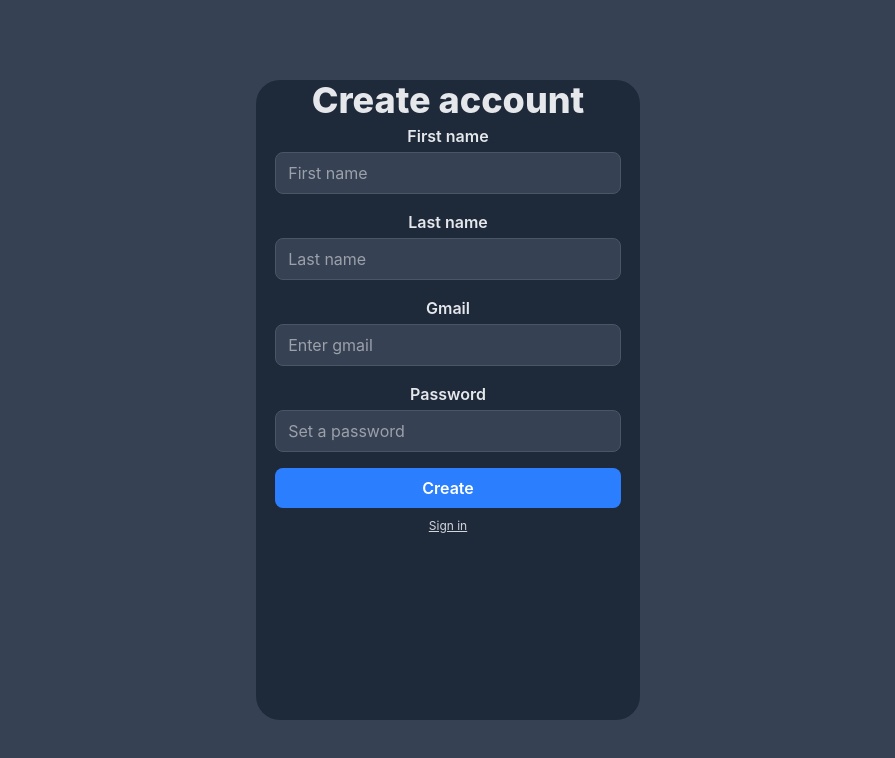
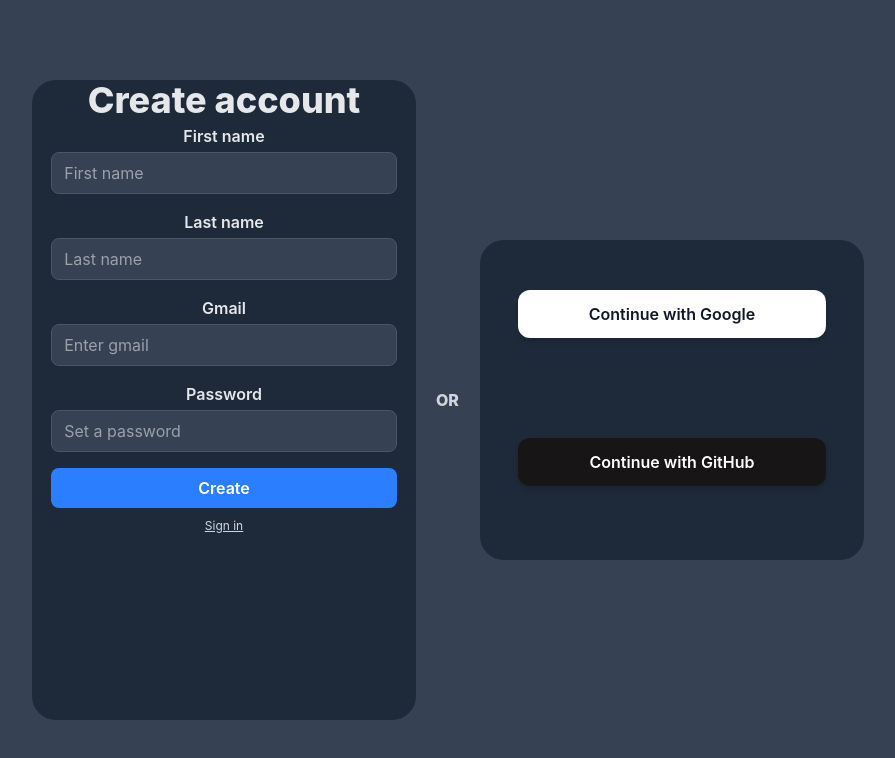
Before and after one commit to Syedikram12345/Talk-Flow, a React (Vite) app in the folder chat-client/: page /signup in a window 1280 px wide. Shown: the top 758 px of the page, without its empty margins (192-1087 px from the left). Built offline with nearby package versions, Linux system fonts and the light colour scheme.

Commit message:
made OAuthUi responsive

```diff
--- a/chat-client/src/components/EditChatPage.jsx
+++ b/chat-client/src/components/EditChatPage.jsx
@@ -15,9 +15,9 @@ function EditChatPage({ open, setOpen }) {
       <DialogContent className="sm:max-w-sm bg-gray-800 text-gray-100 border border-gray-700">
         <DialogHeader>
           <DialogTitle>Edit chat name</DialogTitle>
-          <DialogDescription>
+          {/* <DialogDescription>
             Make changes to the chat here. Click save when you're done.
-          </DialogDescription>
+          </DialogDescription> */}
         </DialogHeader>
 
         <form className="space-y-4">
--- /dev/null
+++ b/chat-client/src/components/auth/OAuthUi.jsx
@@ -0,0 +1,52 @@
+import React from "react";
+
+export default function OAuthUi({ isMobileView }) {
+  return (
+    <div
+      className={`bg-gray-800 w-[90%] h-[80%] sm:h-[40%] sm:w-[30%] rounded-3xl flex flex-col pb-6 ml-6 ${isMobileView ? "hidden" : "block"}`}
+    >
+      <div className="h-[50%] w-full  flex items-center justify-center">
+        <button
+          className="
+    w-[80%]
+    py-3
+    rounded-xl
+    bg-white
+    text-gray-900
+    font-semibold
+    text-sm
+    sm:text-base
+    shadow-md
+    hover:scale-[1.02]
+    hover:bg-gray-100
+    transition-all
+    duration-200
+  "
+        >
+          Continue with Google
+        </button>
+      </div>
+      <div className="h-[50%] w-full flex items-center justify-center">
+        <button
+          className="
+    w-[80%]
+    py-3
+    rounded-xl
+    bg-[#171515]
+    text-white
+    font-semibold
+    text-sm
+    sm:text-base
+    shadow-md
+    hover:scale-[1.02]
+    hover:bg-black
+    transition-all
+    duration-200
+  "
+        >
+          Continue with GitHub
+        </button>
+      </div>
+    </div>
+  );
+}
--- a/chat-client/src/components/auth/SignIn.jsx
+++ b/chat-client/src/components/auth/SignIn.jsx
@@ -2,10 +2,21 @@ import React from "react";
 import { Link, useNavigate } from "react-router-dom";
 import { toast, Toaster } from "sonner";
 import axios from "axios";
+import OAuthUi from "./OAuthUi";
 
 function SignIn() {
   const [email, setEmail] = React.useState("");
   const [password, setPassword] = React.useState("");
+  const [isMobileView, setIsMobileView] = React.useState(
+    window.innerWidth < 768,
+  );
+  React.useEffect(() => {
+    const check = () => setIsMobileView(window.innerWidth < 768);
+    check();
+    window.addEventListener("resize", check);
+    return () => window.removeEventListener("resize", check);
+  }, []);
+
   const navigate = useNavigate();
   async function handleLogin(e) {
     e.preventDefault();
@@ -67,6 +78,18 @@ function SignIn() {
           </div>
         </form>
       </div>
+      {isMobileView ? null : (
+        <div className="w-5 ml-5  h-screen flex items-center">
+          <p
+            className={`font-extrabold text-gray-300 cursor-pointer ${
+              isMobileView ? "hidden" : "block"
+            }`}
+          >
+            OR
+          </p>
+        </div>
+      )}
+      <OAuthUi isMobileView={isMobileView} />
       <Toaster position="top-right" />
     </div>
   );
--- a/chat-client/src/components/auth/SignUp.jsx
+++ b/chat-client/src/components/auth/SignUp.jsx
@@ -2,17 +2,28 @@ import React from "react";
 import { Link, useNavigate } from "react-router-dom";
 import { toast, Toaster } from "sonner";
 import axios from "axios";
+import OAuthUi from "./OAuthUi";
 
 function SignUp() {
   const [email, setEmail] = React.useState("");
   const [password, setPassword] = React.useState("");
   const [firstName, setFirstName] = React.useState("");
   const [lastName, setLastName] = React.useState("");
+  const [isMobileView, setIsMobileView] = React.useState(
+    window.innerWidth < 768,
+  );
   const navigate = useNavigate();
+
+  React.useEffect(() => {
+    const check = () => setIsMobileView(window.innerWidth < 768);
+    check();
+    window.addEventListener("resize", check);
+    return () => window.removeEventListener("resize", check);
+  }, []);
 
   async function handleCreate(e) {
     e.preventDefault();
-    const name = `${firstName}  ${lastName}`;
+    const name = `${firstName} ${lastName}`;
     try {
       await axios.post(
         "http://localhost:3000/auth/signUp",
@@ -28,7 +39,7 @@ function SignUp() {
 
   return (
     <div className="flex items-center justify-center bg-gray-700  w-screen h-screen ">
-      <div className=" bg-gray-800 w-[90%] h-[80%] sm:h-[80%] sm:w-[30%] rounded-3xl flex flex-col pb-6">
+      <div className=" bg-gray-800 w-[90%] h-[80%] sm:h-[80%] sm:w-[30%] rounded-3xl flex flex-col  pb-6">
         <h1 className="text-center font-extrabold text-4xl text-gray-200">
           Create account
         </h1>
@@ -97,6 +108,21 @@ function SignUp() {
           </div>
         </form>
       </div>
+      {isMobileView ? null : (
+        <div className="w-5 ml-5  h-screen flex items-center">
+          <p
+            className={`font-extrabold text-gray-300 cursor-pointer ${
+              isMobileView ? "hidden" : "block"
+            }`}
+          >
+            OR
+          </p>
+        </div>
+      )}
+
+      {/* not working ! */}
+
+      {!isMobileView && <OAuthUi isMobileView={isMobileView} />}
       <Toaster position="top-right" />
     </div>
   );
--- /dev/null
+++ b/package.json
@@ -0,0 +1,5 @@
+{
+  "dependencies": {
+    "socket.io": "^4.8.3"
+  }
+}
```
Also changed, not shown: 1 other file (tests, documents, lock files or other folders).
